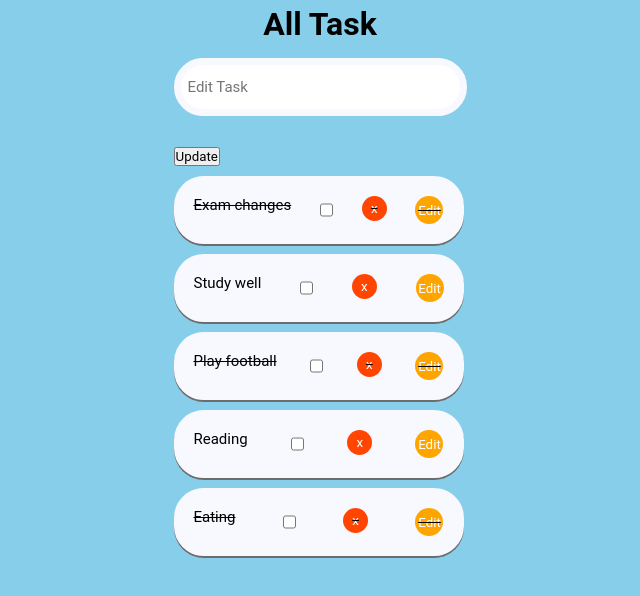
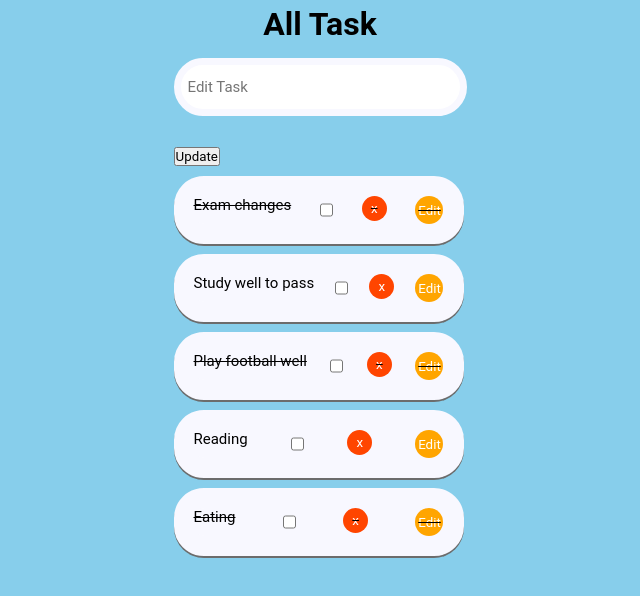
Before and after one commit to VSreerag/Todo-App, a React (Create React App) app: page / in a window 1280 px wide. Shown: the top 596 px of the page, without its empty margins (320-960 px from the left). Built offline with nearby package versions, Linux system fonts and the light colour scheme.

Commit message:
changed todo list

```diff
--- a/src/App.js
+++ b/src/App.js
@@ -16,12 +16,12 @@ function App() {
     },
     {
         id: "2",
-        taskName: "Study well",
+        taskName: "Study well to pass",
         isFinished: false
     },
     {
         id: "34",
-        taskName: "Play football",
+        taskName: "Play football well",
         isFinished: true
     },
     {
```
